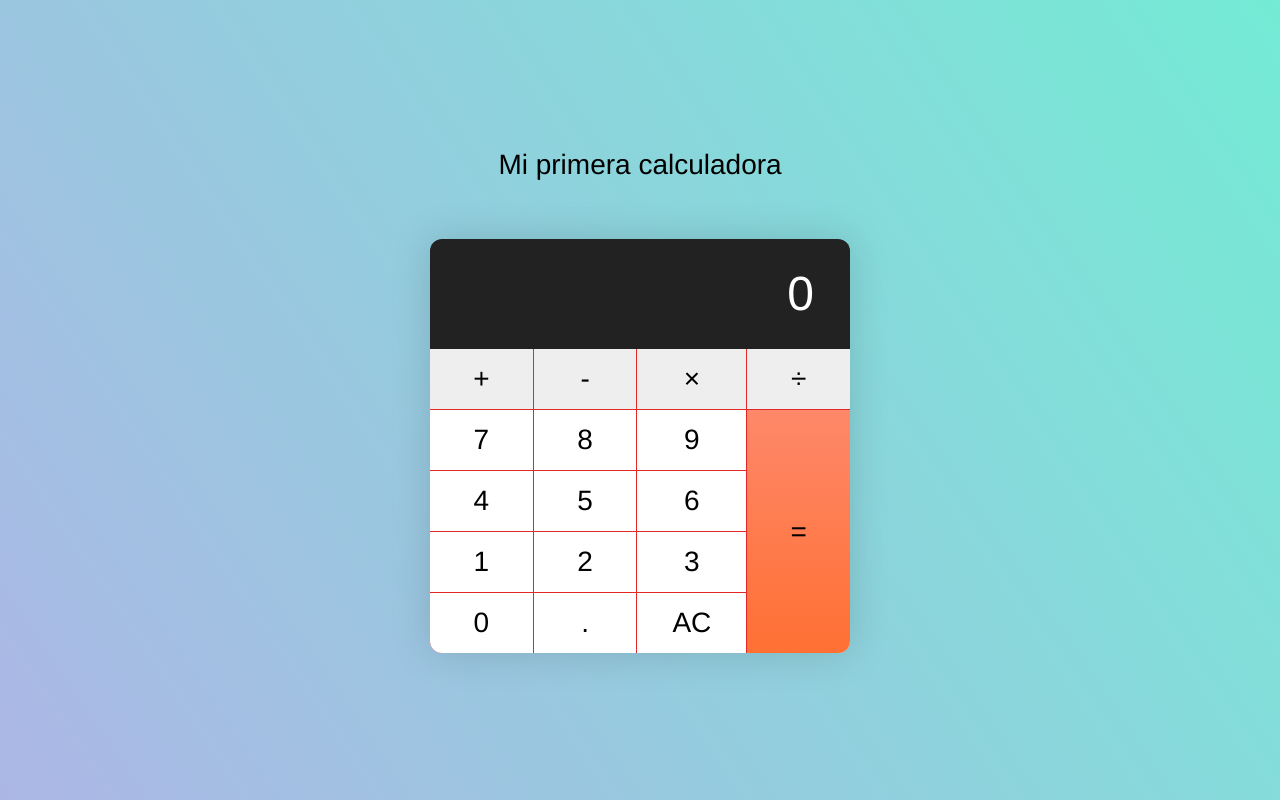
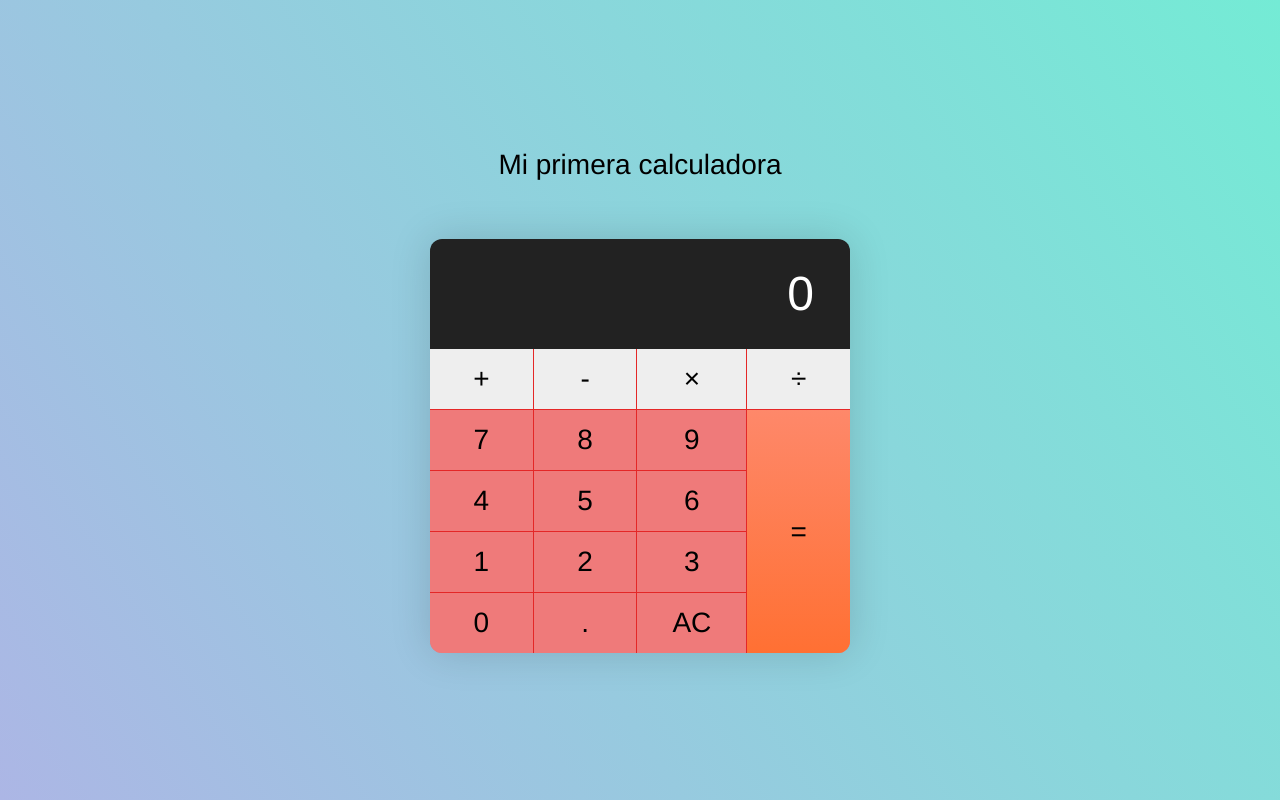
Before and after one commit to Darkcode-Team/Calculator, a plain HTML site: page calculator/index.html in a window 1280 px wide. Drawn offline with Linux system fonts and the light colour scheme.

Commit message:
Update styles.css

```diff
--- a/calculator/styles.css
+++ b/calculator/styles.css
@@ -152,7 +152,7 @@ body {
 }
 
 .calculator__keys > * {
-  background-color: #fff;
+  background-color: #ffffff62;
   padding: 0.5em 1.25em;
   position: relative;
   text-align: center;
```
